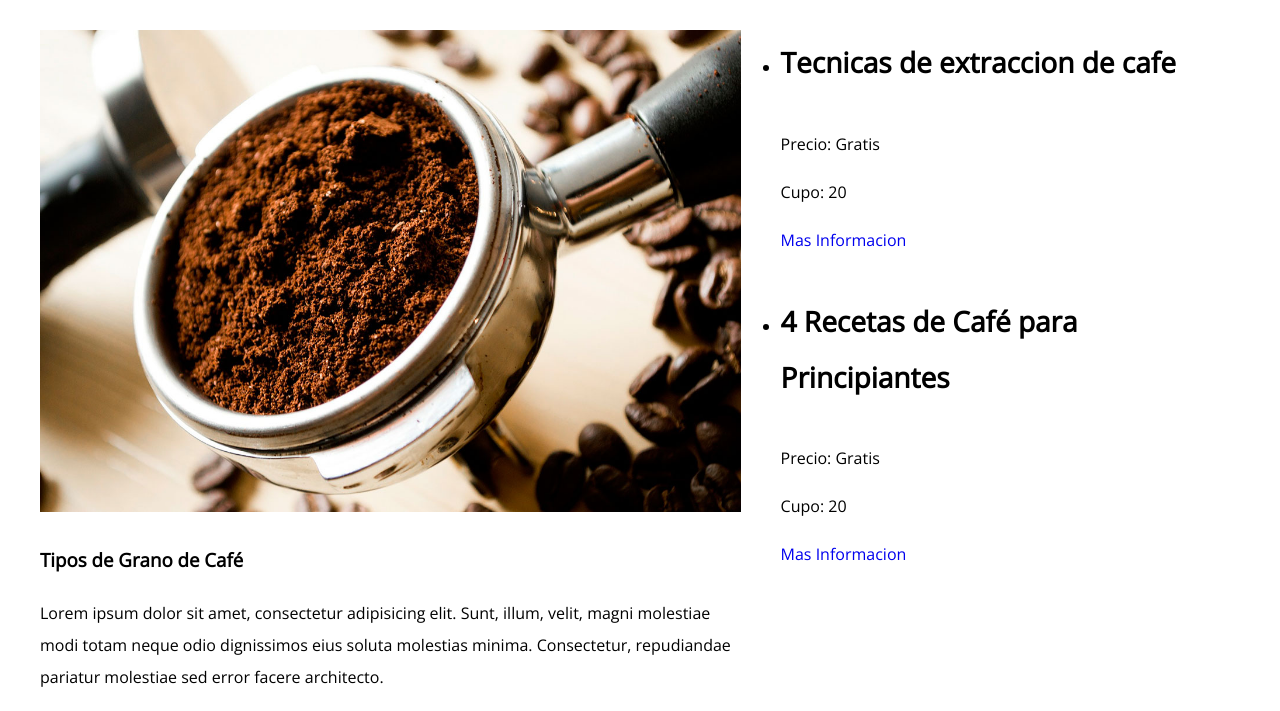
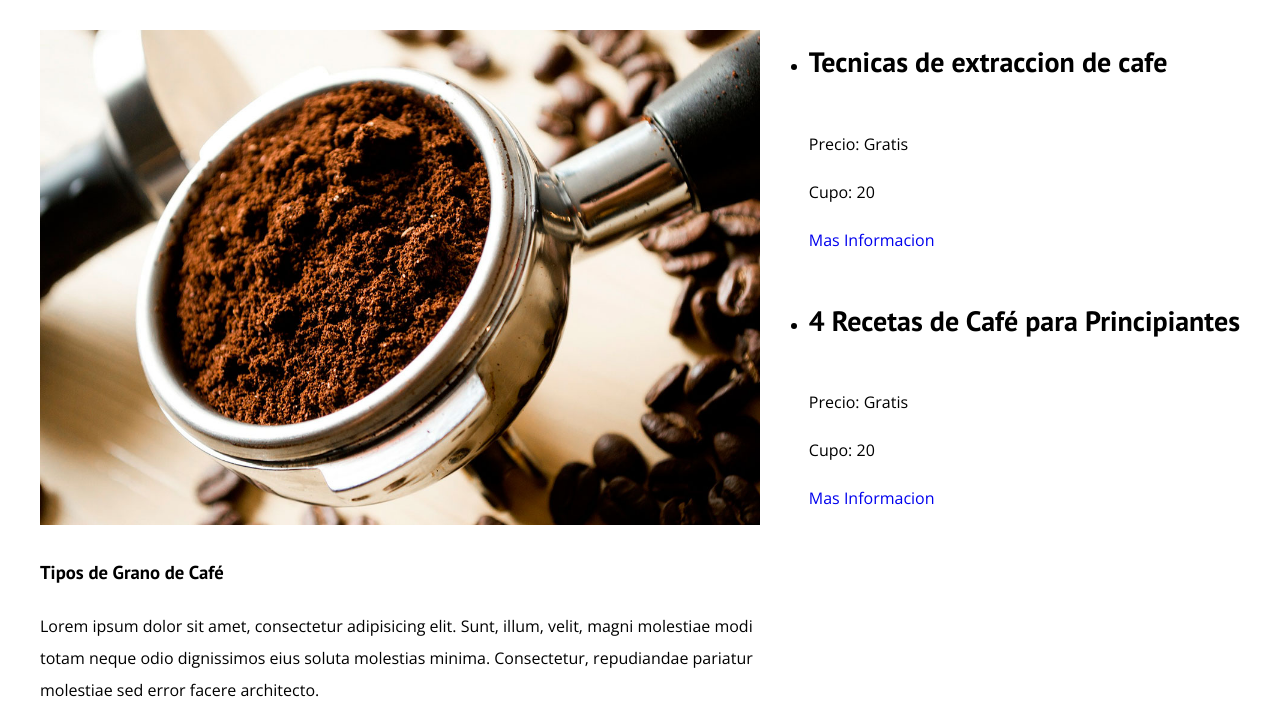
Before and after one commit to mabravo153/sitio-cafe, a plain HTML site: page index.html in a window 1280 px wide. Shown: the part 716-1427 px from the top of the page. Drawn offline with nearby package versions, Linux system fonts and the light colour scheme.

Commit message:
correccion

```diff
--- a/css/styles.css
+++ b/css/styles.css
@@ -32,7 +32,7 @@ img{
 }
 
 h1, h2, h3,h4{
-    font-family: font-family: 'PT Sans', sans-serif;
+    font-family:  'PT Sans', sans-serif;
 }
 
 h1{
@@ -83,9 +83,7 @@ h4{
     background-size: cover;
 }
 
-@media (min-width: ) {
 
-}
 
 .side-header a{
     color: white;
```
